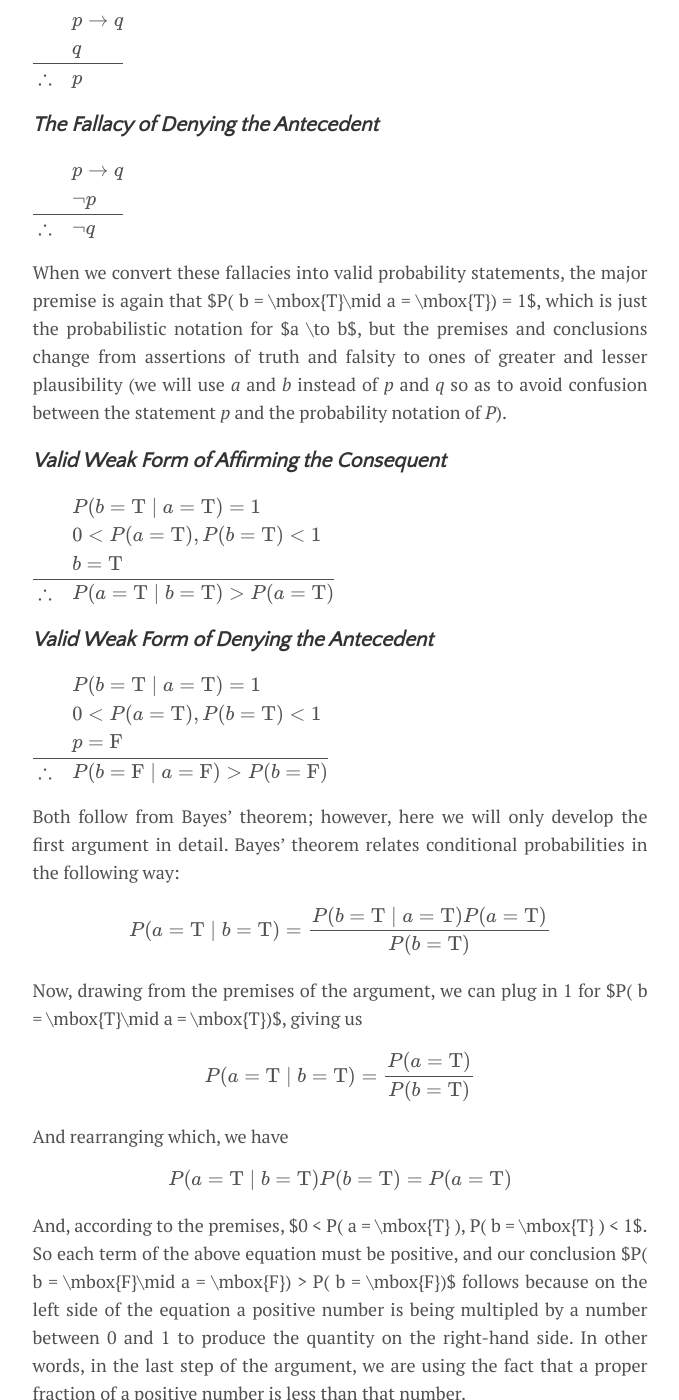
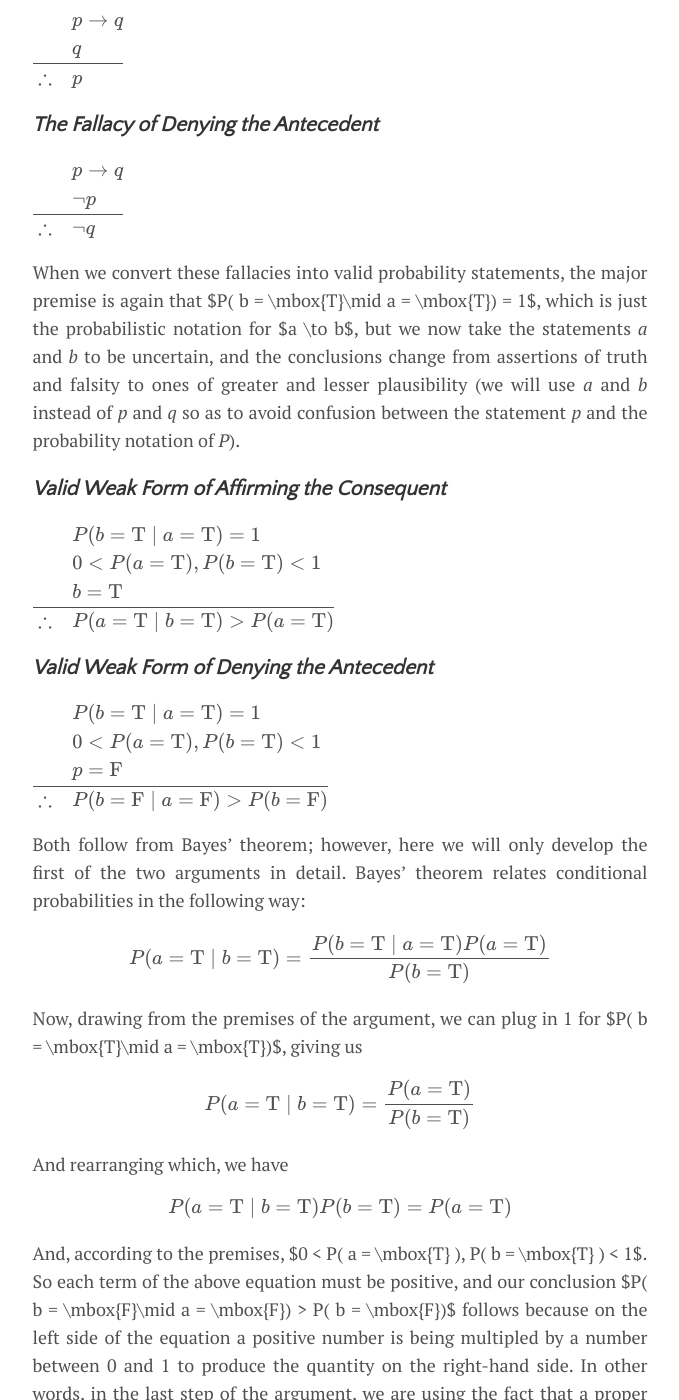
Before and after one commit to DanielAmes/DanielAmes.github.io, a Jekyll site: the page built from _posts/2025-01-10-bayeslogic.md, in a window 1280 px wide and 1400 px high, scrolled down 1253 px. Shown: the whole window, without its empty margins (300-979 px from the left). Built offline with Jekyll 4.4.1, drawn with Linux system fonts in a browser that asks for light colours; formulas are drawn with MathJax 3.

Commit message:
more wording

```diff
--- a/_posts/2025-01-10-bayeslogic.md
+++ b/_posts/2025-01-10-bayeslogic.md
@@ -60,7 +60,7 @@ $$\begin{array}{rl}
   \end{array}$$
 
 
-When we convert these fallacies into valid probability statements, the major premise is again that $P( b = \mbox{T}\mid a = \mbox{T}) = 1$, which is just the probabilistic notation for $a \to b$, but the premises and conclusions change from assertions of truth and falsity to ones of greater and lesser plausibility (we will use _a_ and _b_ instead of _p_ and _q_ so as to avoid confusion between the statement _p_ and the probability notation of _P_).
+When we convert these fallacies into valid probability statements, the major premise is again that $P( b = \mbox{T}\mid a = \mbox{T}) = 1$, which is just the probabilistic notation for $a \to b$, but we now take the statements _a_ and _b_ to be uncertain, and the conclusions change from assertions of truth and falsity to ones of greater and lesser plausibility (we will use _a_ and _b_ instead of _p_ and _q_ so as to avoid confusion between the statement _p_ and the probability notation of _P_).
 
 ### _Valid Weak Form of Affirming the Consequent_
 $$\begin{array}{rl}
@@ -80,7 +80,7 @@ $$\begin{array}{rl}
     \therefore & P( b = \mbox{F}\mid a = \mbox{F}) > P( b = \mbox{F})
   \end{array}$$
 
-Both follow from Bayes' theorem; however, here we will only develop the first argument in detail. Bayes' theorem relates conditional probabilities in the following way:
+Both follow from Bayes' theorem; however, here we will only develop the first of the two arguments in detail. Bayes' theorem relates conditional probabilities in the following way:
 
 $$
 P( a = \mbox{T}\mid b = \mbox{T}) = \frac{P( b = \mbox{T}\mid a = \mbox{T})P( a = \mbox{T})}{P( b = \mbox{T})}
```
